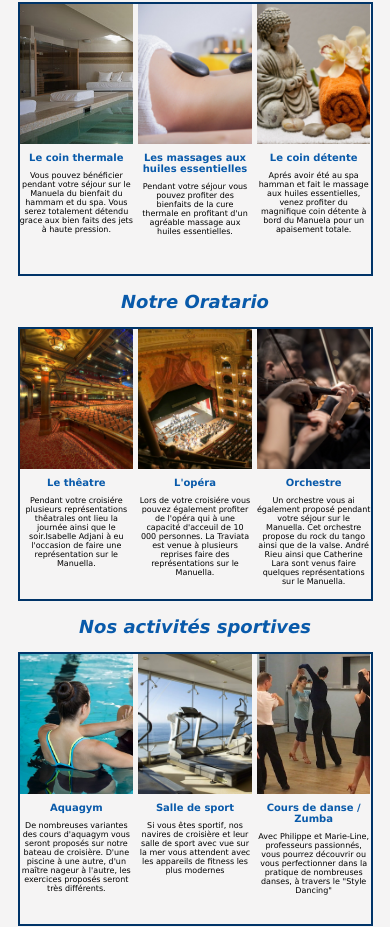
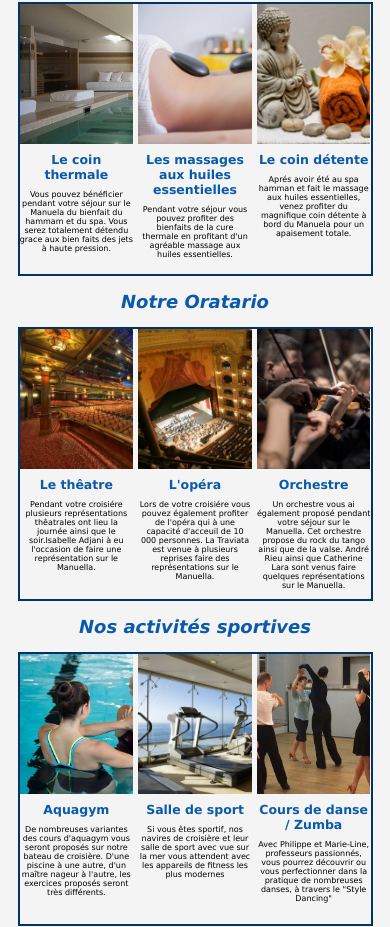
Before and after one commit to jeremybosqui/croisiere-de-luxe, a plain HTML site: page index.html in a window 390 px wide. Shown: the part 1000-1927 px from the top of the page. Drawn offline with Linux system fonts and the light colour scheme.

Commit message:
FINIIIIII

```diff
--- a/asset/css/style.css
+++ b/asset/css/style.css
@@ -753,7 +753,7 @@ p {
 
   /*modification de la legende*/
   legend {
-    font-size: 10px;
+    font-size: 12.5px;
     font-weight: bold;
   }
   p {
--- a/index.html
+++ b/index.html
@@ -4,7 +4,7 @@
     <meta charset="UTF-8">
     <meta http-equiv="X-UA-Compatible" content="IE=edge">
     <meta name="viewport" content="width=device-width, initial-scale=1.0">
-    <meta name="description" content="">
+    <meta name="description" content="l">
     <link rel="stylesheet" href="asset/css/style.css">
     <script src="https://kit.fontawesome.com/175fa63f91.js" crossorigin="anonymous"></script>
     <title>LA MANU-CROISIÈRE</title>
```
